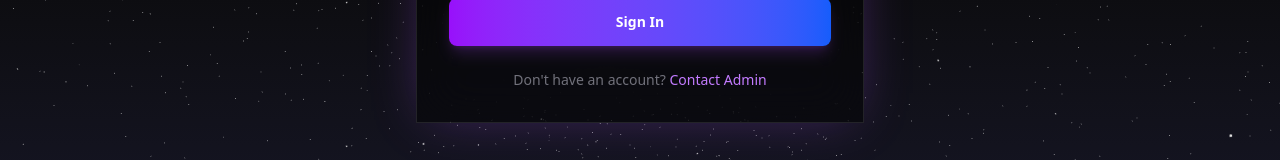
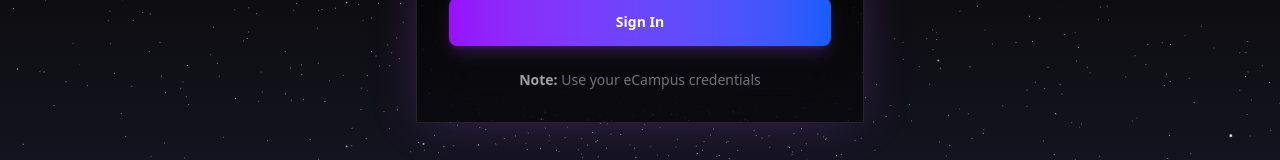
Before and after one commit to Sanjey2005/placement-chronicles, a Next.js app: page /login in a window 1280 px wide. Shown: the part 478-638 px from the top of the page. Built offline with nearby package versions, Linux system fonts and the light colour scheme.

Commit message:
chore: update login text and advisory regarding admin credentials

```diff
--- a/app/login/page.tsx
+++ b/app/login/page.tsx
@@ -98,10 +98,7 @@ export default function LoginPage() {
 
                 <div className="text-center">
                     <p className="text-sm text-zinc-500">
-                        Don't have an account?{' '}
-                        <a href="/register" className="text-purple-400 hover:text-purple-300 transition-colors font-medium">
-                            Contact Admin
-                        </a>
+                        <span className="font-semibold text-zinc-400">Note:</span> Use your eCampus credentials
                     </p>
                 </div>
             </GlassCard>
```
